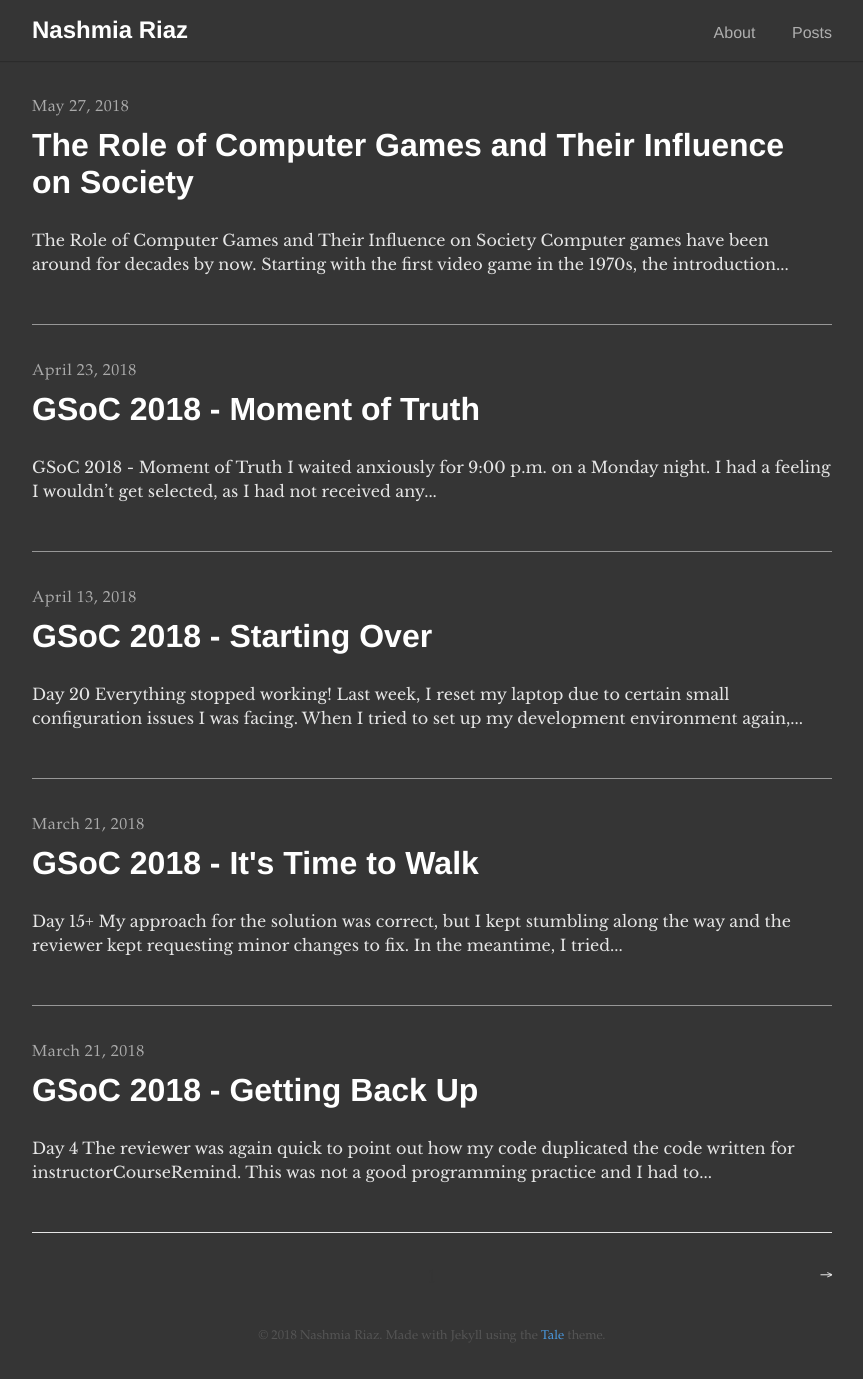
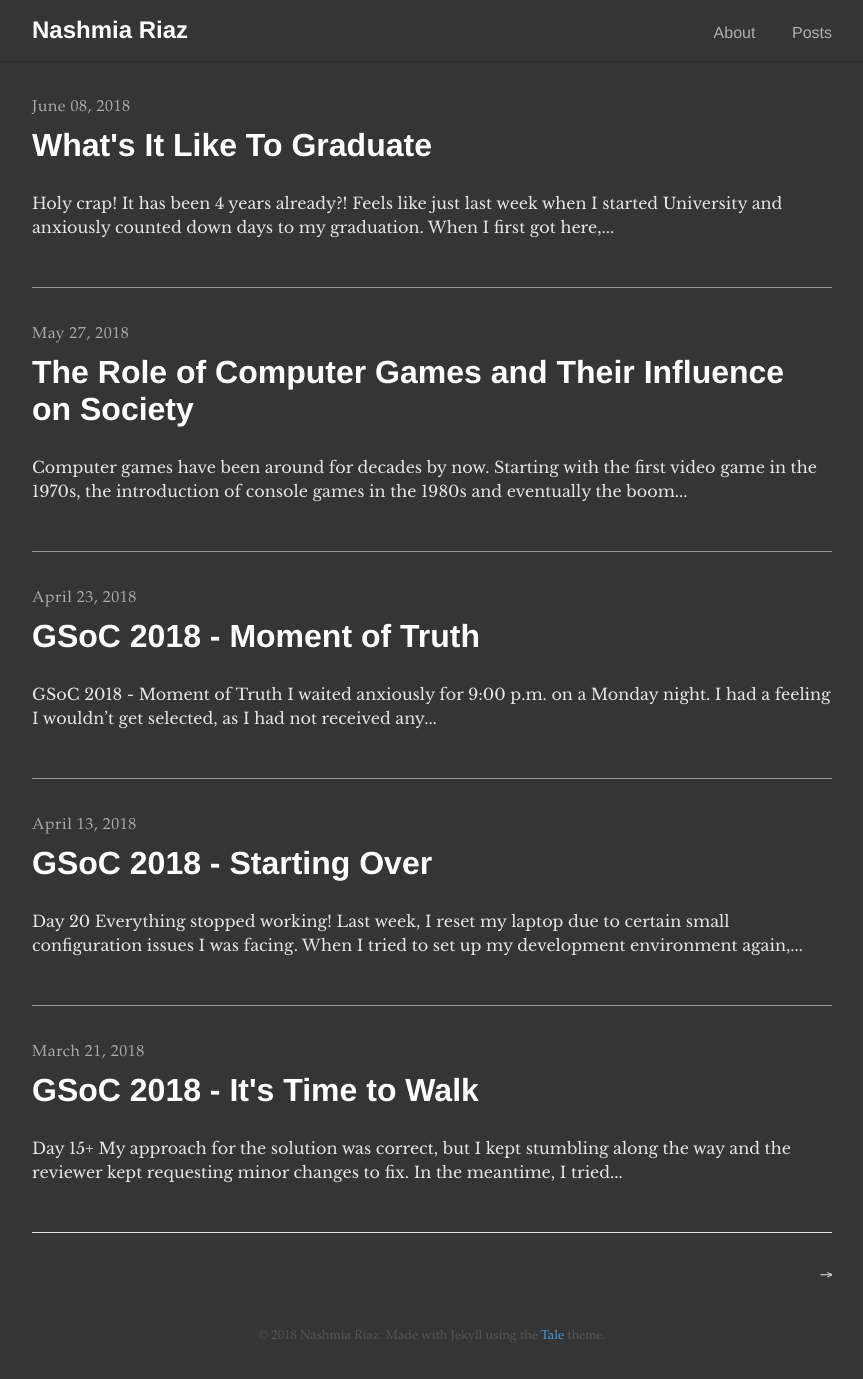
Before and after one commit to nashmia-riaz/Blog, a Jekyll site: the page built from index.html, in a window 1280 px wide. Shown: the whole page, without its empty margins (208-1071 px from the left). Built offline with Jekyll 4.4.1, drawn with Linux system fonts in a browser that asks for light colours; the list of posts is cut into pages by our own code; some of the changed lines change nothing that is shown.

Commit message:
added blog and fixed previous blog heading

```diff
--- a/_posts/2018-05-27-The-Role-of-Computer-Games-and-Their-Influence-on-Society.markdown
+++ b/_posts/2018-05-27-The-Role-of-Computer-Games-and-Their-Influence-on-Society.markdown
@@ -4,8 +4,6 @@ title: "The Role of Computer Games and Their Influence on Society"
 date: 2018-05-27 23:45:00 +0500
 categories: post
 ---
-# The Role of Computer Games and Their Influence on Society
-
 Computer games have been around for decades by now. Starting with the first video game in the 1970s, the introduction of console games in the 1980s and eventually the boom of computer games in the 2000s, computer games have undoubtedly had an impact on our society. With contributions to technology, the role it plays in behaviour reconstruction of youngsters as well as it's subtle impact on social media, computer games have much evolved from their early 8-bit ancestors into life-altering experiences today.
 
 ## Computer Games - Good or Bad?
--- /dev/null
+++ b/_posts/2018-06-08-What's-It-Like-To-Graduate.markdown
@@ -0,0 +1,22 @@
+---
+layout: post
+title: "What's It Like To Graduate"
+date: 2018-06-08 18:45:00 +0500
+categories: post
+---
+
+Holy crap! It has been 4 years already?! Feels like just last week when I started University and anxiously counted down days to my graduation.
+
+When I first got here, I couldn't care less about seecs or my class. My goal was to keep my head down, learn as much as I could, make a few friends and that's it.
+
+Not much has changed today either. I still don't care about seecs or my class; anyone who I barely met and spent time with is off my mind completely. I do worry about my close bunch of friends (all three of them), but then again, I'm not sad about not meeting them every single day. You see, one thing I've learned over the past few years is that friends come and go. There's no point in feeling blue about not seeing your friends everyday again. I've always felt that if you're meant to stay in someone's life, and they're meant to stay in yours, then having common ground doesn't matter. Your friendship shouldn't rely on seeing each other everyday - that's not true friendship. If you're meant to have someone around in the long run, you two find a way. You'll take out time from your busy schedule, no matter how much work is piled up, to meet up and talk every once in a while.
+
+One thing that does hit you when you graduate is the crippling anxiety of what you're going to do next. When I finished my last exam and walked over to the invigilator to hand it in, I had a dreadful realisation. What if I'm unable to follow up on my dreams? What if I don't amount to anything? What if I don't get a job? Or worse, what if I get stuck in a job I hate?
+
+It's a good idea to take things slow. Once I got home and slept this over, I woke up to a brand new feeling of excitement. I've spent 4 years gathering skills that are rare. The world is my oyster. I can do whatever I want. If I don't find a job I like, then I can always tailor make a job for myself. With being in IT, you're not necessarily dependant on big organisations to come sweep you off your feet with a high paid job. You can always find work, freelance for projects, or create your own company. So, this is where I'm at right now. Looking forward to what lies ahead and ready to take over the world.
+
+What I don't look forward too, however, is the change in routine. I won't miss seeing the same faces everyday, but I know I'll hate the change in routine. I don't like the idea of meeting new people. Although I do look forward to making new friends eventually, I've always hated the awkward phase when you're getting to know a whole bunch of new individuals. Hence, while I won't miss seeing my friends and classmates everyday, I will miss the familiarity University had to offer.
+
+Here's to dreading change and anticipating what it had to offer. 🙂
+
+#Graduation
```
